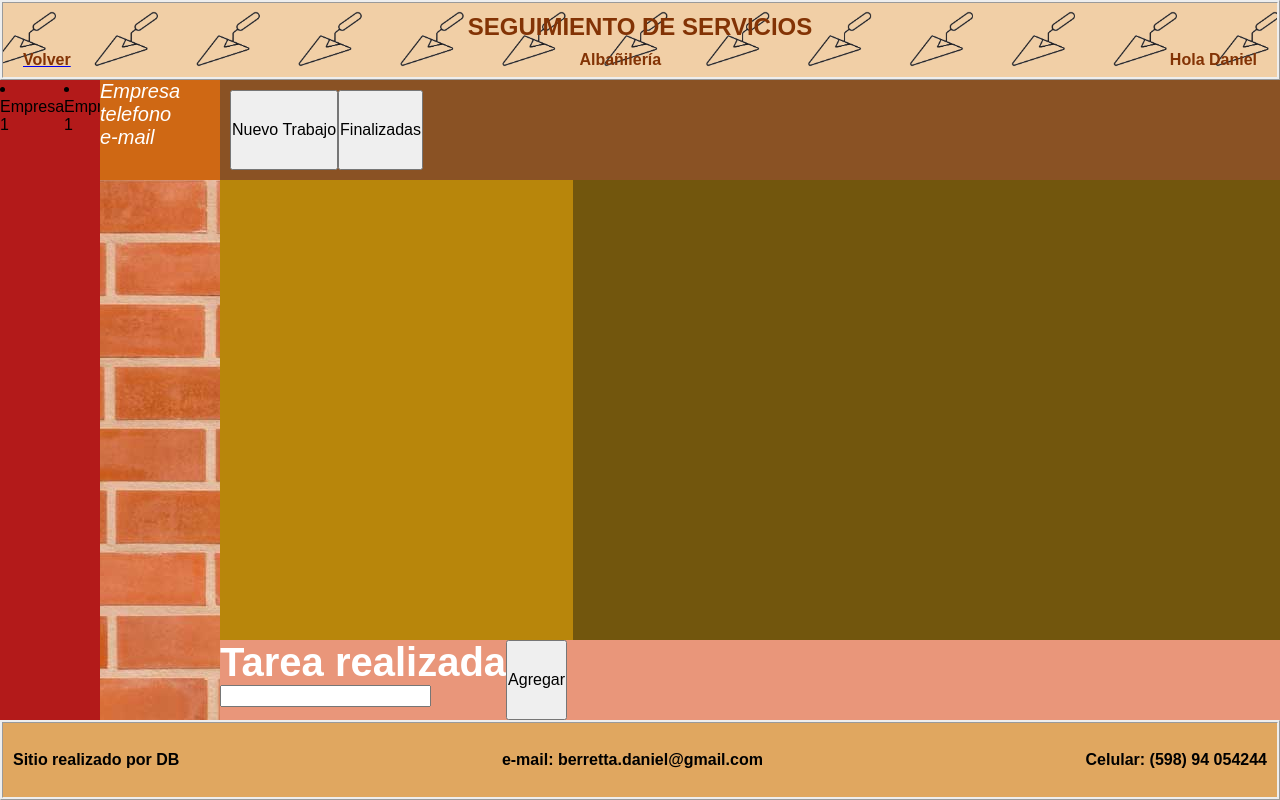
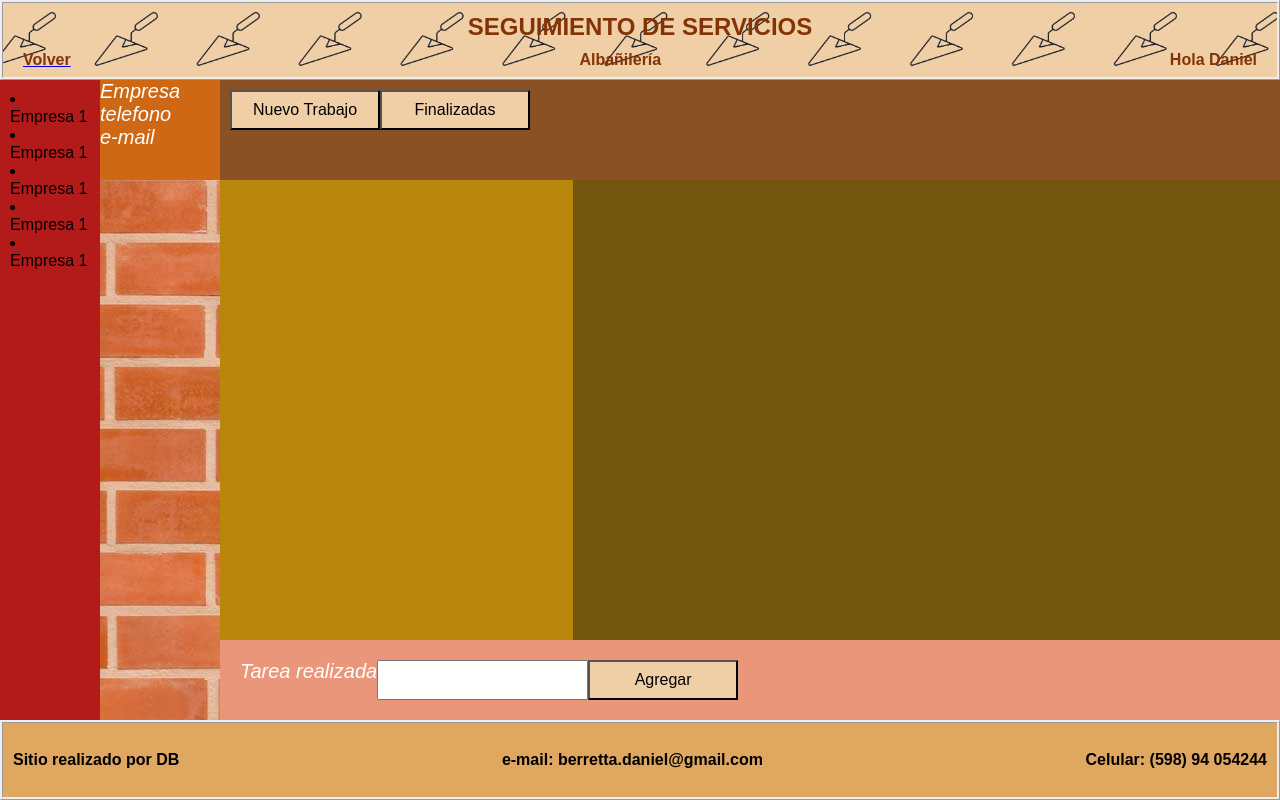
Before and after one commit to berrettadaniel/html_css_para_entrega3, a plain HTML site: page servicio.html in a window 1280 px wide. Drawn offline with Linux system fonts and the light colour scheme.

Commit message:
Servicio

```diff
--- a/servicio.html
+++ b/servicio.html
@@ -55,10 +55,8 @@
         <div class="tareasHechasObs"></div>
 
         <div class="menuTareasService">
-            <div>
-                <h1>Tarea realizada</h1>
-                <input type="text" name="tareaHechaDesc">
-            </div>
+            <p>Tarea realizada</p>
+            <input type="text" name="tareaHechaDesc">
             <button>Agregar</button>
         </div>
 
--- a/styles/styleService.css
+++ b/styles/styleService.css
@@ -49,24 +49,6 @@
 
 
 /* GRID DEL LAYOUT */
-
-/* .gridContainerService ORIGINAL
-
-.gridContainerService {
-    display: grid;
-    grid-template-columns: 20% 80%;
-    grid-template-rows: 80px 1fr 80px;
-    grid-template-areas: "menu menu"
-                         "empresas forms"
-                         "footer footer";
-    box-sizing: border-box;
-    background-image:url("../images/paredLadrillo.jpg");
-    background-repeat: none;
-    min-height: calc(100vh - 80px); /* ALTO MINIMO DEL GRID: 100vh-ALTO HEADER
-}
-   .gridContainerService ORIGINAL */
-
-
 /* croquis del gridContainerService
 
 columnas: 100px 120px 1fr 2fr
@@ -104,11 +86,6 @@ menuTareas> cuadro de texto para tarea realizada y boton para agregarla con la f
 
 
 /* FORMATOS DE TEXTO DEL GRID */
-.gridContainerService h1 {
-    font-size: 40px;
-    color: white;
-}
-
 .gridContainerService h2 {
     font-size: 30px;
     color: white;
@@ -124,6 +101,8 @@ menuTareas> cuadro de texto para tarea realizada y boton para agregarla con la f
 /* Lista de Empresas */
 .gridContainerService .listaEmpService {
     display: flex;
+    padding: 10px;
+    flex-direction: column;
     grid-area: listaEmpresas;
     background-color: rgb(179, 26, 26);
 }
@@ -165,10 +144,19 @@ menuTareas> cuadro de texto para tarea realizada y boton para agregarla con la f
 
 .gridContainerService .menuTareasService {
     display: flex;
+    padding: 20px;
+    flex-direction: row;
+    align-items: space-between;
     grid-area: menuTareas;
     background-color: darksalmon;
 }
 
+
+button {
+    width: 150px;
+    height: 40px;
+    background-color: rgb(241, 207, 166);
+}
 
 /* DE ACA EN ADELANTE HAY QUE REVISAR TODO
     Excepto la parte del "header" para Mobile */
```
